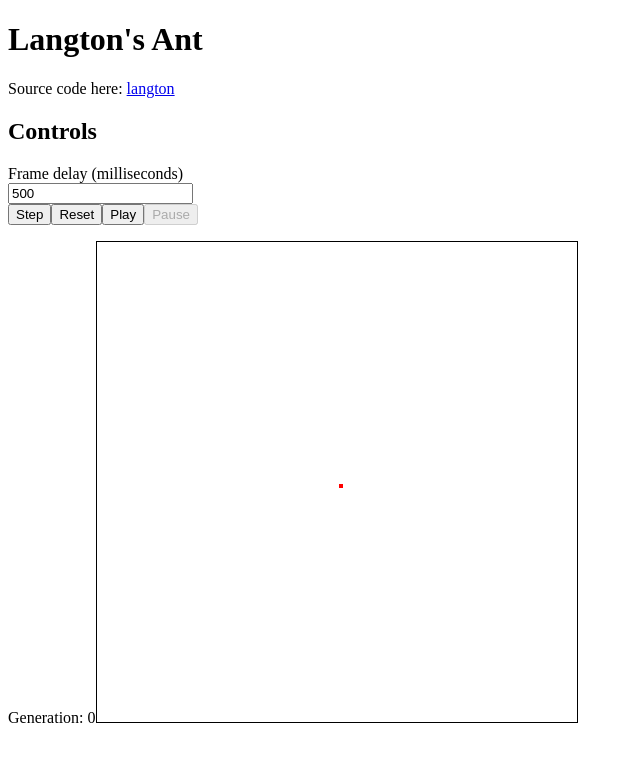
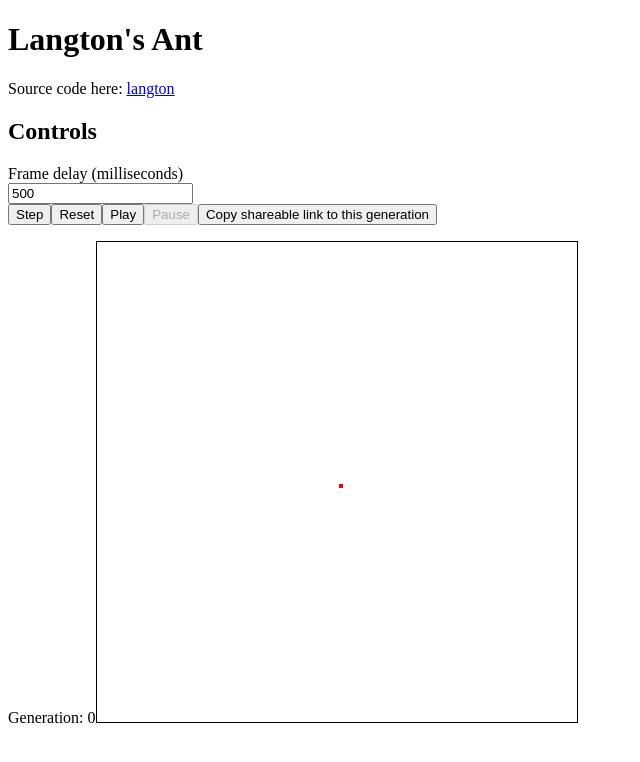
Before and after one commit to fildon/langton, a React app: page / in a window 1280 px wide. Shown: the top 762 px of the page, without its empty margins (0-640 px from the left). Built offline with nearby package versions, Linux system fonts and the light colour scheme; the HTML template or start-up script is replaced by a standard one.

Commit message:
Share button that captures the current generation

```diff
--- a/src/app.tsx
+++ b/src/app.tsx
@@ -72,6 +72,15 @@ export const App = () => {
 				<button disabled={!playing} onClick={() => setPlaying(false)}>
 					Pause
 				</button>
+				<button
+					onClick={() =>
+						void navigator.clipboard.writeText(
+							`https://fildon.me/langton/?generation=${generation}`
+						)
+					}
+				>
+					Copy shareable link to this generation
+				</button>
 			</section>
 			<span>{`Generation: ${generation}`}</span>
 			<StateDisplay state={state} />
```
